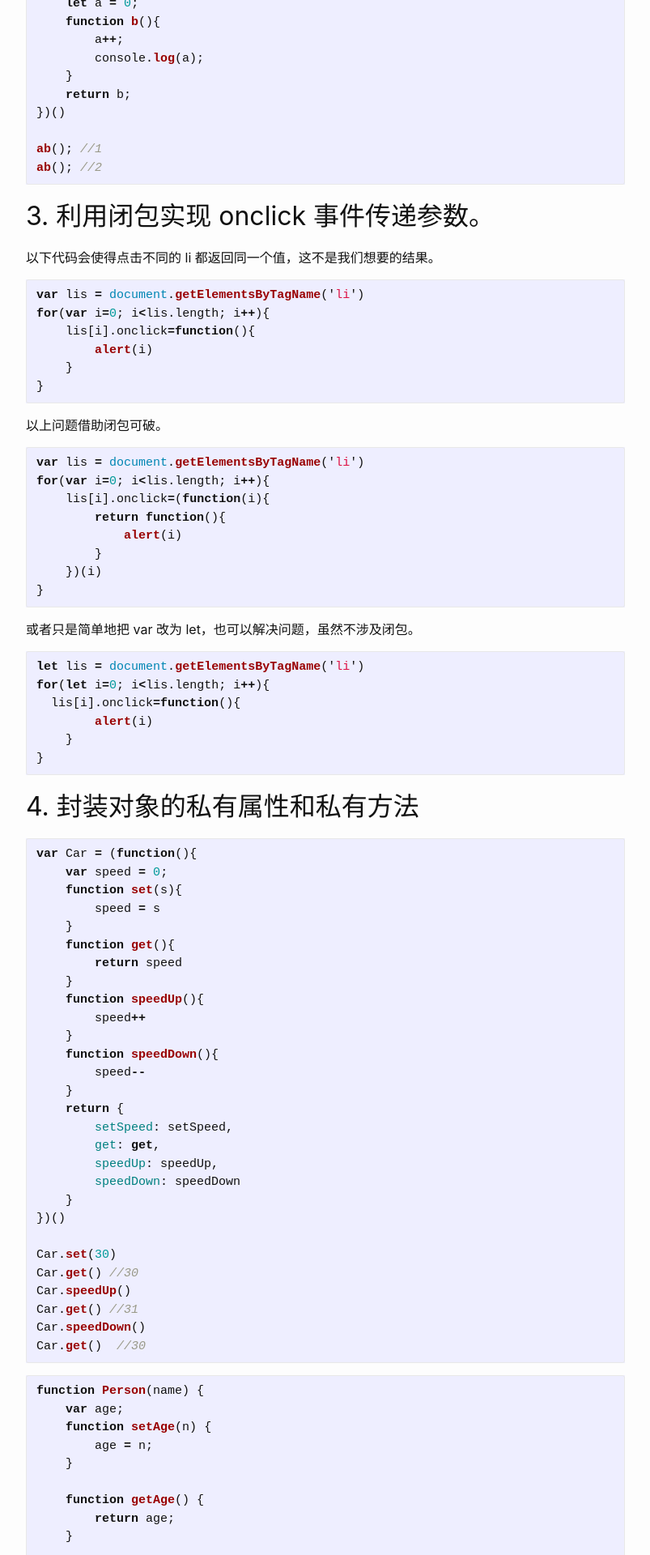
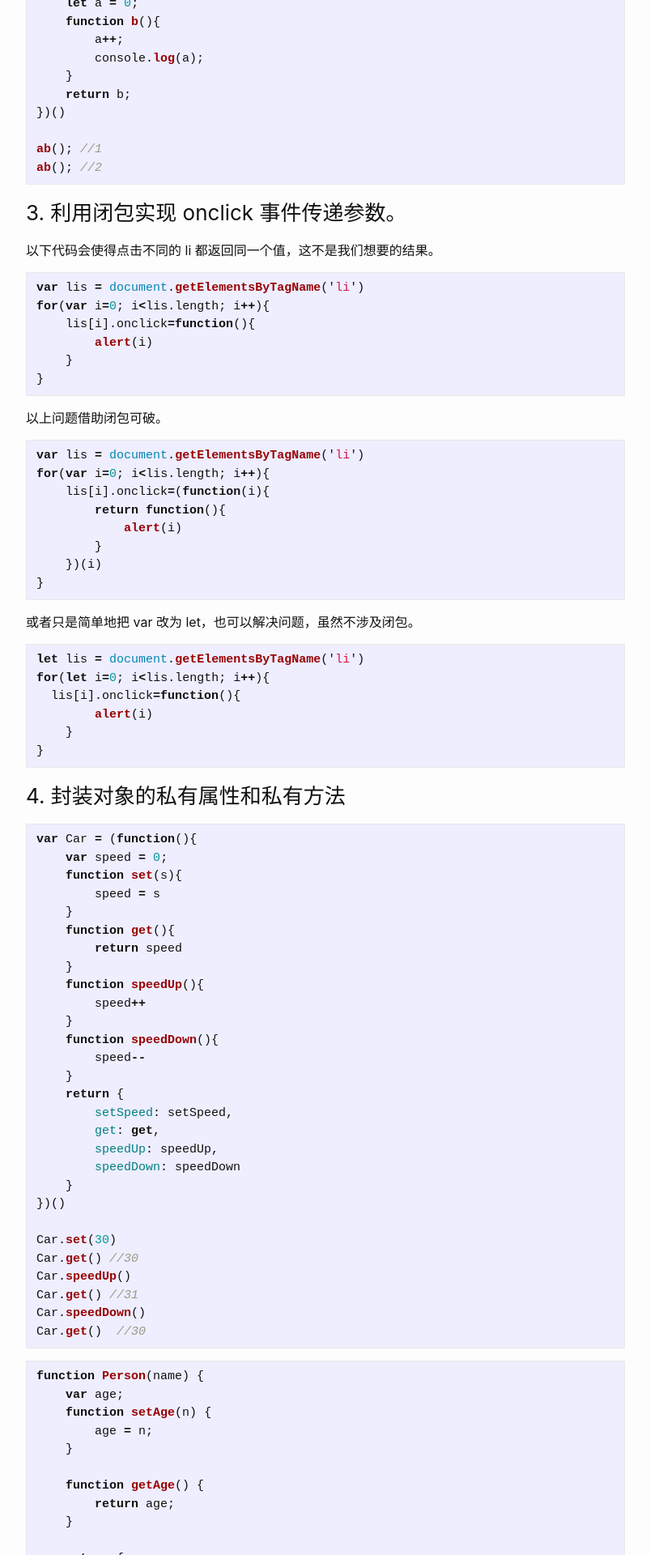
Before and after one commit to mokunshao/mokunshao.github.io, a Jekyll site: the page built from _posts/2018-09-26-javascript-closure.md, in a window 1280 px wide. Shown: the part 1656-3576 px from the top of the page at 81% size, without its empty margins (238-1041 px from the left). Built offline with Jekyll 4.4.1, drawn with Linux system fonts in a browser that asks for light colours; our own code applies the rules of GitHub Pages for plain Markdown files.

Commit message:
修改错误

````diff
--- a/_posts/2018-09-26-javascript-closure.md
+++ b/_posts/2018-09-26-javascript-closure.md
@@ -80,7 +80,7 @@ let ab = (function add(){
 ab(); //1
 ab(); //2
 ```
-## 3. 利用闭包实现 onclick 事件传递参数。
+### 3. 利用闭包实现 onclick 事件传递参数。
 
 以下代码会使得点击不同的 li 都返回同一个值，这不是我们想要的结果。
 
@@ -117,7 +117,7 @@ for(let i=0; i<lis.length; i++){
 }
 ```
 
-## 4. 封装对象的私有属性和私有方法
+### 4. 封装对象的私有属性和私有方法
 
 ```javascript
 var Car = (function(){
````
Also changed, not shown: _posts/2018-09-24-radius-shadow.md (renamed from _posts/2019-09-24-radius-shadow.md).
